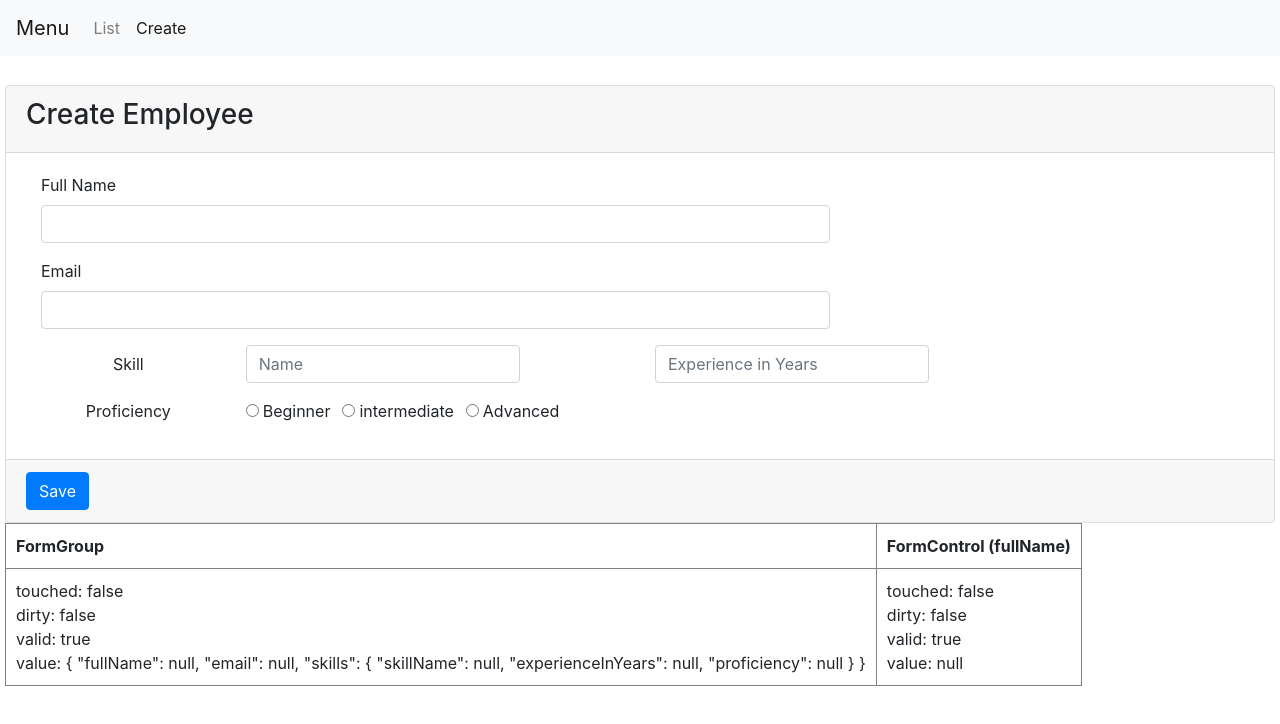
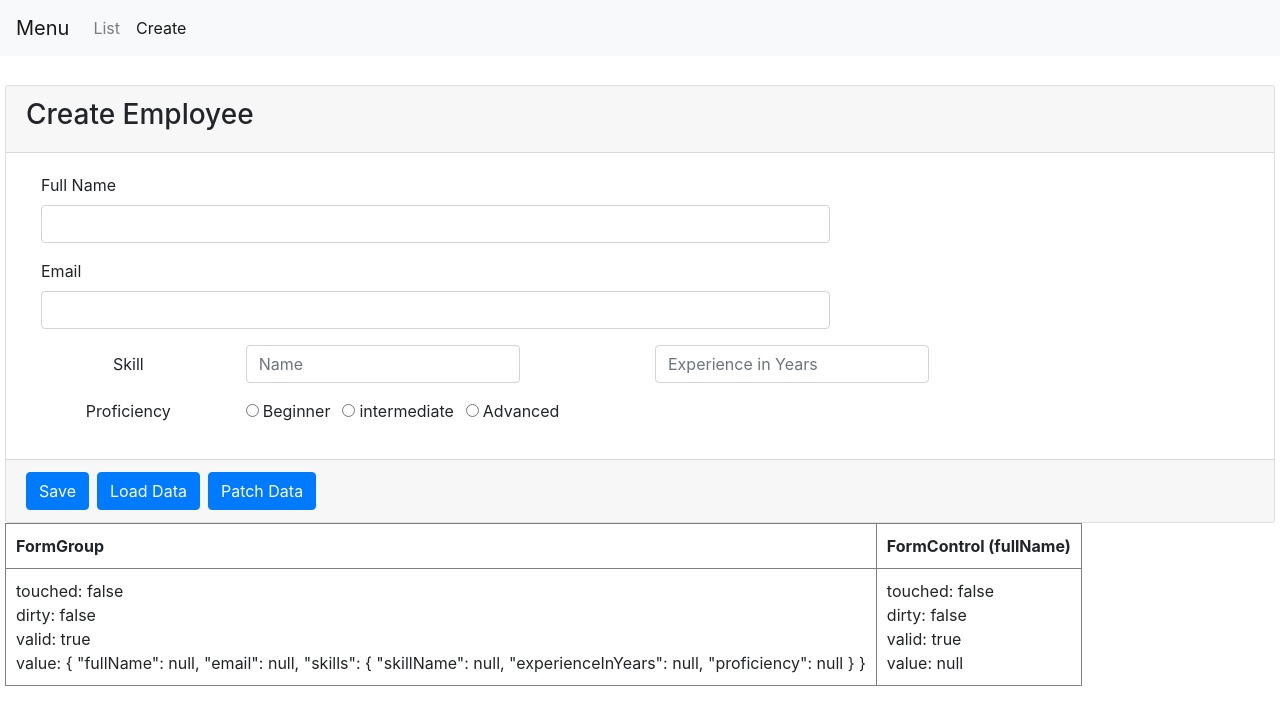
Before and after one commit to bartvanhoey/Angular6Tutorial, an Angular app: page /create in a window 1280 px wide. Shown: the top 724 px of the page. Built offline with nearby package versions, Linux system fonts and the light colour scheme.

Commit message:
end clip 7 angular setvalue and patchvalue methods

```diff
--- a/src/app/employee/create-employee.component.html
+++ b/src/app/employee/create-employee.component.html
@@ -28,7 +28,7 @@
 
         <div class="form-group form-inline">
           <div class="col-sm-2">
-             <label>Proficiency</label>
+            <label>Proficiency</label>
           </div>
           <div class="col-sm-8">
             <div class="form-check-inline">
@@ -55,7 +55,17 @@
 
     </div>
     <div class="card-footer">
-      <button class="btn btn-primary" type="submit">Save</button>
+      <div class="btn-toolbar" role="toolbar" aria-label="Toolbar with button groups">
+        <div class="btn-group mr-2" role="group" aria-label="First group">
+          <button class="btn btn-primary" type="submit">Save</button>
+        </div>
+        <div class="btn-group mr-2" role="group" aria-label="Second group">
+          <button class="btn btn-primary" type="button" (click)='onLoadDataClick()'>Load Data</button>
+        </div>
+        <div class="btn-group mr-2" role="group" aria-label="Second group">
+            <button class="btn btn-primary" type="button" (click)='onPatchDataClick()'>Patch Data</button>
+          </div>
+      </div>
     </div>
   </div>
 </form>
--- a/src/app/employee/create-employee.component.ts
+++ b/src/app/employee/create-employee.component.ts
@@ -1,5 +1,5 @@
 import { Component, OnInit } from '@angular/core';
-import { FormGroup, FormControl} from '@angular/forms';
+import { FormGroup, FormControl } from '@angular/forms';
 
 @Component({
   selector: 'app-create-employee',
@@ -23,12 +23,28 @@ export class CreateEmployeeComponent implements OnInit {
     });
   }
 
-
-
   onSubmit(): void {
     console.log(this.employeeForm.touched);
     console.log(this.employeeForm.value);
     console.log(this.employeeForm.controls.fullName.touched);
     console.log(this.employeeForm.get('fullName').value);
   }
+
+  onLoadDataClick(): void {
+    this.employeeForm.setValue({
+      fullName: 'Pragim Technologies',
+      email: 'pragim@pragimtech.com',
+      skills: {
+        skillName: 'C#',
+        experienceInYears: 5,
+        proficiency: 'beginner'
+      }
+    });
+  }
+  onPatchDataClick(): void {
+    this.employeeForm.patchValue({
+      fullName: 'Bart Van Hoey',
+      email: 'bvh@pragimtech.com',
+    });
+  }
 }
```
